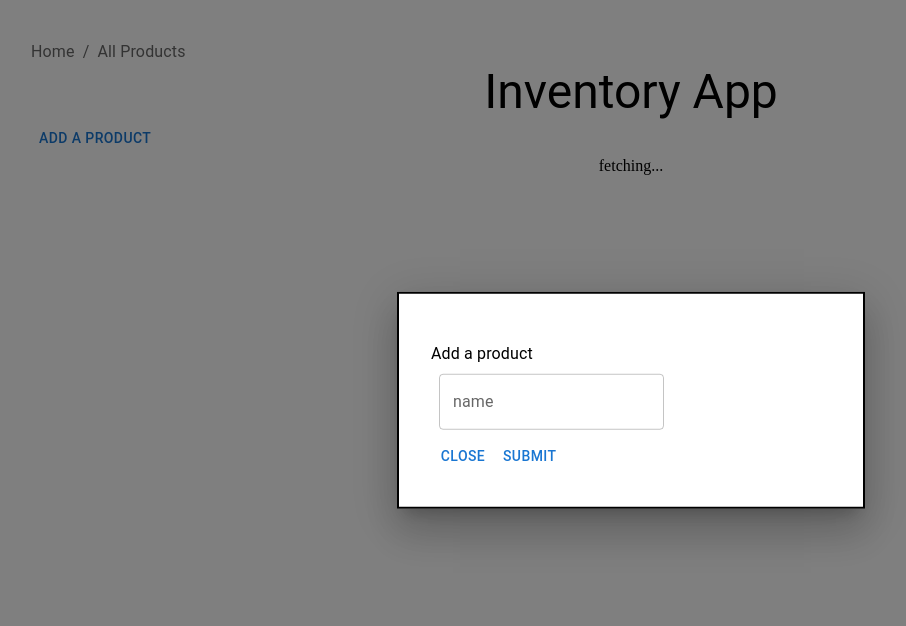
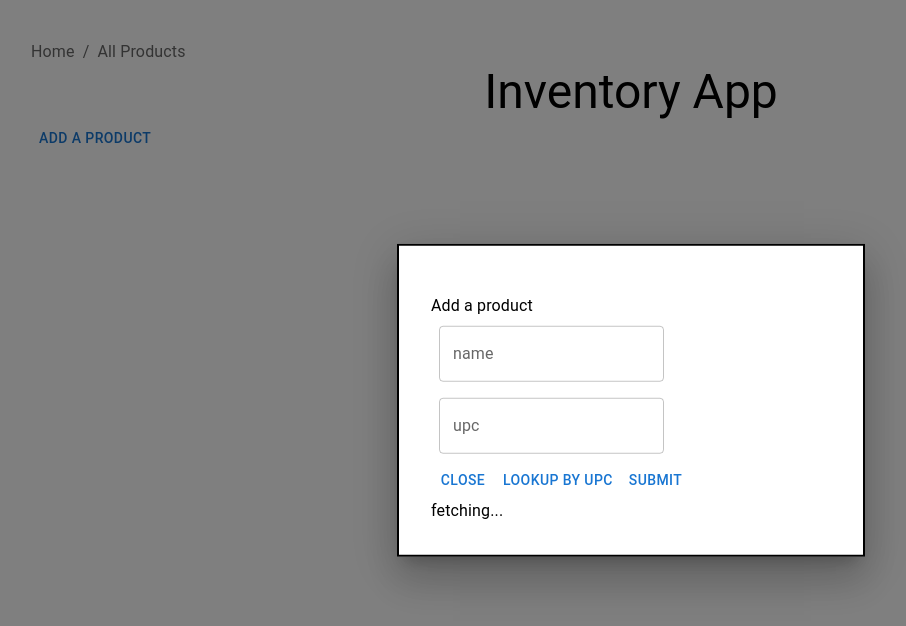
Before and after one commit to Jacfem/vite-inventory, a React (Vite) app: page / in a window 1280 px wide. Both pictures are taken after a click on the button "ADD A PRODUCT". Shown: the top 626 px of the page, without its empty margins (9-915 px from the left). Built offline with nearby package versions, Linux system fonts and the light colour scheme; no server answers.

Commit message:
Messy form setup

```diff
--- a/api/upc.ts
+++ b/api/upc.ts
@@ -1,26 +1,23 @@
 import { useQuery } from "@tanstack/react-query";
 
-// import { Product, ProductId } from './types';
-
-// update domains
-
-export const findProductByUPC = (item: any) => {
-  const {status, data, isFetching, isFetched} = useQuery({
+export const findProductByUPC = (code?: string) => {
+  const {status, data, isFetching, isFetched, refetch} = useQuery({
+    // enabled: enabled || false,
     queryKey: ["upc"],
     queryFn: async () => {
       try {
-        const response = await fetch(`http://localhost:3000/api/proxy/upc/4002293401102`, {
-          method: "GET", // post/get are both allowed
+        const response = await fetch(`http://localhost:3000/api/proxy/upc/${code}`, {
+          method: "GET",
           headers: {
             "Content-Type": "application/json",
           },
         });
-        console.log({response})
-        return await response.json();
+        const result = await response.json();
+        return JSON.parse(result);
       } catch (error) {
         console.error("Error fetching message:", error);
       }
     },
   })
-  return { isFetched, isFetching, status, data };
+  return { isFetched, isFetching, status, data, refetch };
 }
--- a/server.js
+++ b/server.js
@@ -54,12 +54,9 @@ app.get("/api/proxy/upc/:id", async (req, res) => {
         return res.status(500).json({ error: "Failed to post item" });
       }
 
-      // Check for successful response
       if (response.statusCode === 201) {
-        // 201 Created
-        return res.status(201).json(body); // Send back the newly created item
+        return res.status(201).json(body);
       } else {
-        // Handle other response statuses
         return res.status(response.statusCode).json(body);
       }
     }
--- a/src/App.tsx
+++ b/src/App.tsx
@@ -1,5 +1,5 @@
 import { useState } from "react";
-import { useMutation, useQuery, useQueryClient } from "@tanstack/react-query";
+import { useMutation, useQueryClient } from "@tanstack/react-query";
 
 import Typography from "@mui/material/Typography";
 import Breadcrumbs from "@mui/material/Breadcrumbs";
@@ -21,6 +21,7 @@ function App() {
   const handleOpen = () => setFormOpen(true);
   const handleClose = () => setFormOpen(false);
   const [inputValue, setInputValue] = useState("");
+  const [upcValue, setUPCValue] = useState("");
 
   const queryClient = useQueryClient();
 
@@ -31,8 +32,9 @@ function App() {
     },
   });
 
-  const { data, isFetched } = findProductByUPC();
+  const { data, isFetched, isFetching, refetch } = findProductByUPC(upcValue);
 
+  console.log({ isFetching });
   return (
     <div>
       <Breadcrumbs aria-label="breadcrumb">
@@ -50,11 +52,6 @@ function App() {
           Add a product
         </Button>
       </Stack>
-      <div>
-        {isFetched && data
-          ? `UPC item: ${data?.items && data?.items[0]}`
-          : "fetching..."}
-      </div>
       <BasicTable />
       <Modal
         open={formOpen}
@@ -76,9 +73,22 @@ function App() {
                 variant="outlined"
                 onChange={(e) => setInputValue(e.target.value)}
               />
+              <TextField
+                label="upc"
+                variant="outlined"
+                onChange={(e) => setUPCValue(e.target.value)}
+              />
             </Box>
             <Button onClick={handleClose} variant="text">
               Close
+            </Button>
+            <Button
+              onClick={() => {
+                refetch();
+              }}
+              variant="text"
+            >
+              Lookup by upc
             </Button>
             <Button
               onClick={() => {
@@ -89,6 +99,11 @@ function App() {
             >
               Submit
             </Button>
+            <div>
+              {isFetched && data
+                ? `UPC item: ${data?.items && data?.items[0].title}`
+                : "fetching..."}
+            </div>
           </Typography>
         </Box>
       </Modal>
```
